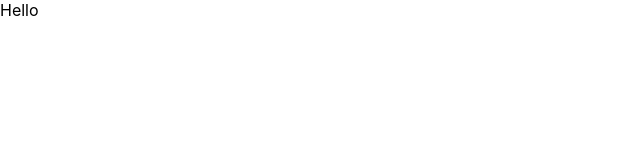
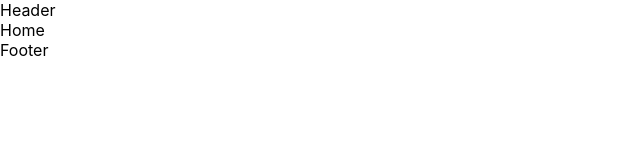
Before and after one commit to quocnhat02/e-commerce-project, a React (Create React App) app: page / in a window 1280 px wide. Shown: the top 160 px of the page, without its empty margins (0-640 px from the left). Built offline with nearby package versions, Linux system fonts and the light colour scheme; the HTML template or start-up script is replaced by a standard one.

Commit message:
routing setup

```diff
--- a/package.json
+++ b/package.json
@@ -9,6 +9,7 @@
     "node-sass": "^7.0.3",
     "react": "^18.2.0",
     "react-dom": "^18.2.0",
+    "react-router-dom": "^6.4.3",
     "react-scripts": "5.0.1",
     "web-vitals": "^2.1.4"
   },
--- a/src/App.js
+++ b/src/App.js
@@ -1,7 +1,23 @@
+import { BrowserRouter, Routes, Route } from 'react-router-dom';
 import './App.scss';
+import Footer from './components/footer/Footer';
+import Header from './components/header/Header';
+import Contact from './pages/contact/Contact';
+import Home from './pages/home/Home';
 
 function App() {
-  return <div className="App">Hello</div>;
+  return (
+    <>
+      <BrowserRouter>
+        <Header />
+        <Routes>
+          <Route path="/" element={<Home />} />
+          <Route path="/contact" element={<Contact />} />
+        </Routes>
+        <Footer />
+      </BrowserRouter>
+    </>
+  );
 }
 
 export default App;
```
Also changed, not shown: 1 other file (tests, documents, lock files or other folders).
